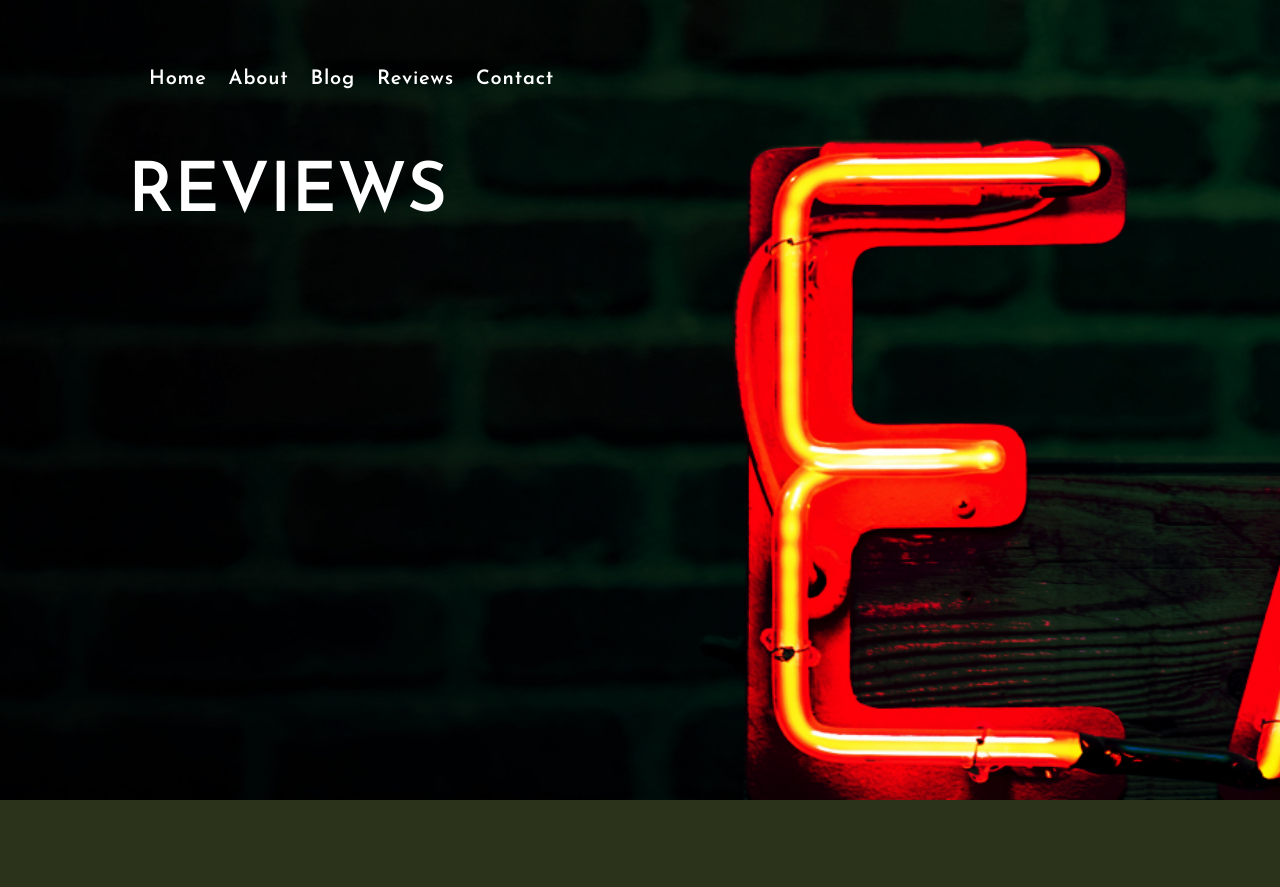
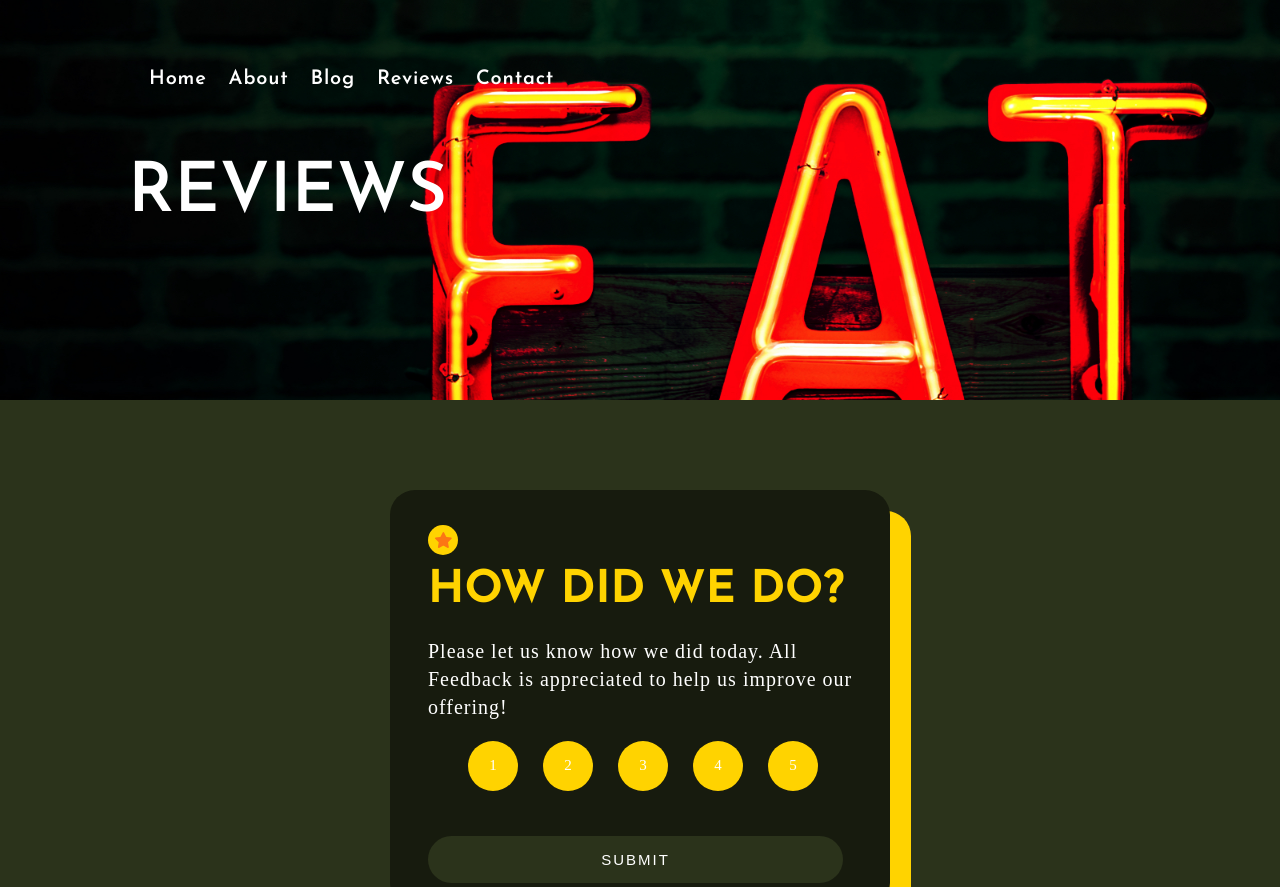
Before and after one commit to PPableo/theRestaurantMallProject1-junoCollege, a plain HTML site: page ratingPage.html in a window 1280 px wide. Shown: the top 887 px of the page. Drawn offline with Linux system fonts and the light colour scheme.

Commit message:
final touches, finalized

```diff
--- a/styles/sass/_header.scss
+++ b/styles/sass/_header.scss
@@ -7,10 +7,18 @@ header .homePage {
 
 header .blogPage {
     background: url(../../assets/blog-header.jpg);
-    height: 800px;
+    // height: 800px;
     background-size: cover;
     background-repeat: no-repeat;
-    z-index: -100;
+    min-height: 50vh;
+}
+
+header .reviewPage {
+    background: url(../../assets/blog-header.jpg);
+    // height: 800px;
+    background-size: cover;
+    background-repeat: no-repeat;
+    min-height: 50vh;
 }
 
 header .contactPage {
@@ -20,10 +28,3 @@ header .contactPage {
     background-position: center;
     background-repeat: no-repeat;
 }
-
-header .reviewPage {
-    background: url(../../assets/blog-header.jpg);
-    height: 800px;
-    background-size: cover;
-    background-repeat: no-repeat;
-}
--- a/styles/sass/_ratingPage.scss
+++ b/styles/sass/_ratingPage.scss
@@ -11,9 +11,7 @@
 
 .reviewContainer {
     width: 500px;
-    height: calc(100vh - 400px);
     margin: 40px auto;
-    margin-bottom: 0;
     font-size: 15px;
     border-radius: 25px;
     display: flex;
```
Also changed, not shown: styles/style.css.
